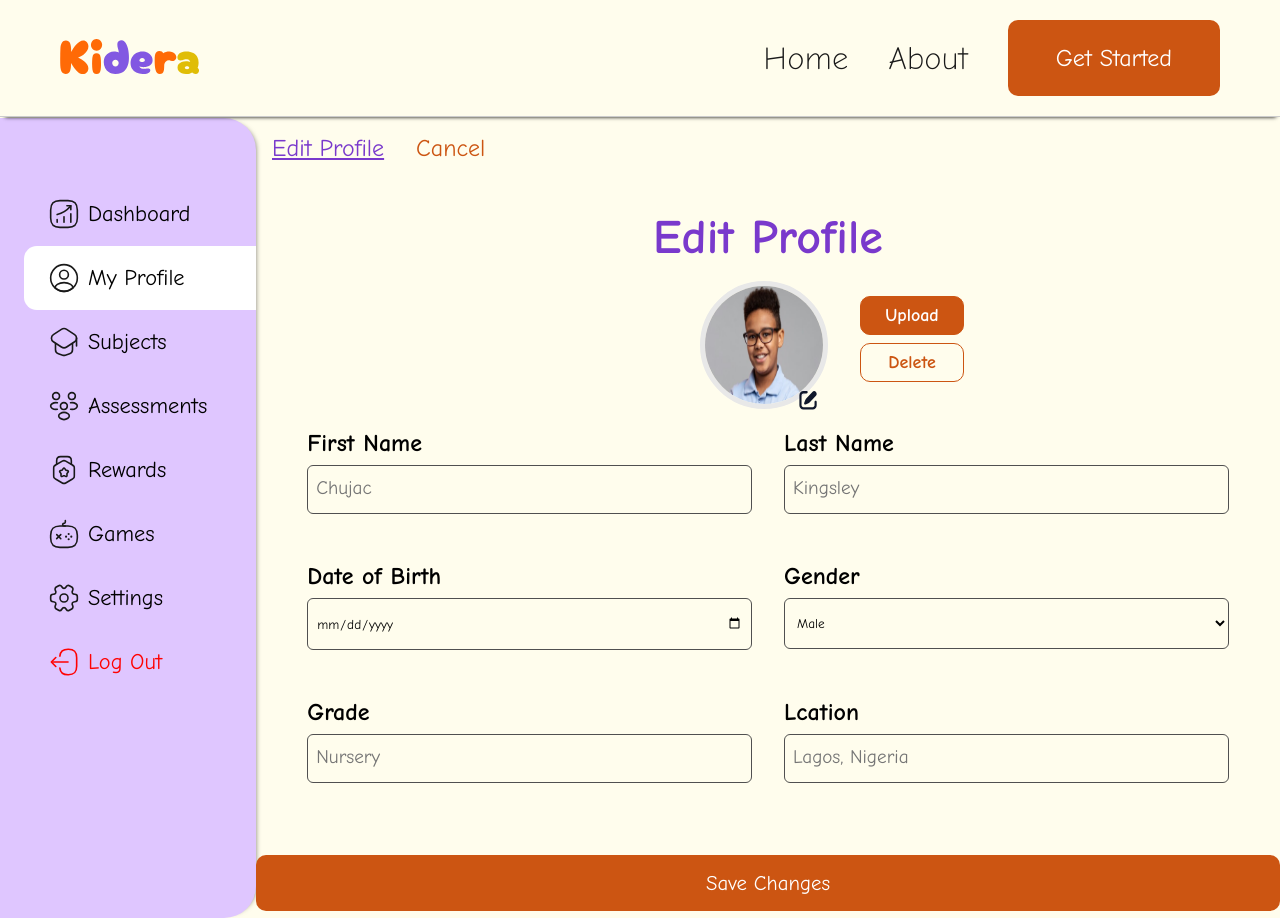
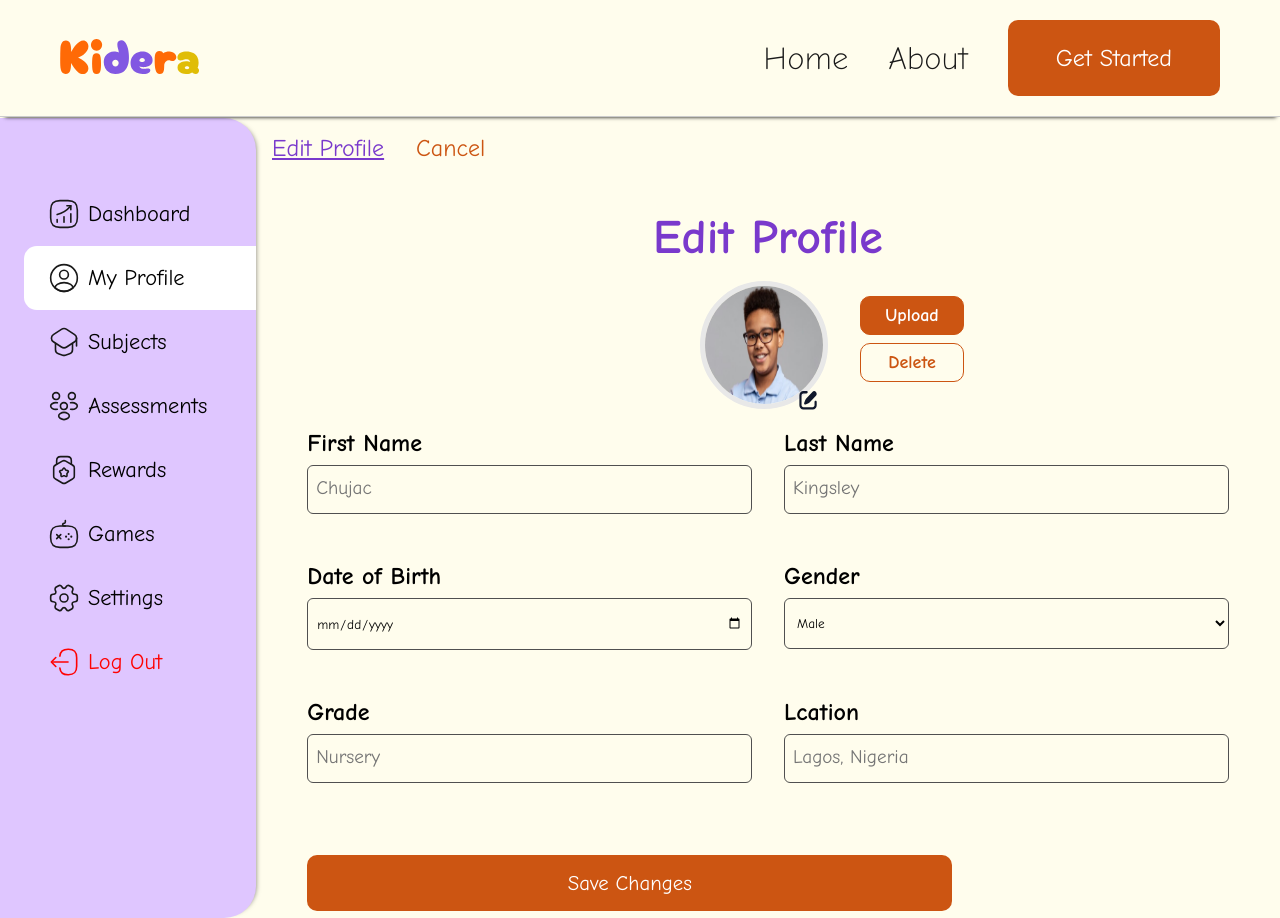
Before and after one commit to GenesysLearnable/LMS-K-FE-12, a React (Vite) app: page /dashboard/profile in a window 1280 px wide. Built offline with nearby package versions, Linux system fonts and the light colour scheme.

Commit message:
Ch: Updates

```diff
--- a/src/pages/DashPages/Games/Games.jsx
+++ b/src/pages/DashPages/Games/Games.jsx
@@ -17,7 +17,7 @@ export default function Game() {
           <p className={styles.text}>Unlock more coins to access</p>
           <p>these amazing games</p>
 
-          <Link to="/gamesII">
+          <Link to="/gdashboard/subjects">
             <button className={styles.gameButton}>
               <span>Take a course </span>
               <span>
--- a/src/pages/DashPages/Profile/Profile.css
+++ b/src/pages/DashPages/Profile/Profile.css
@@ -125,7 +125,8 @@
 }
 
 .edit-form--button {
-  width: 100%;
+  width: 70%;
+  margin: 0 auto;
   border-radius: 0.625rem;
   background-color: rgba(204, 85, 18, 1);
   border: none;
@@ -136,3 +137,8 @@
   margin-top: 1.5rem;
   cursor: pointer;
 }
+
+.edit-form-btn--container {
+  width: 90%;
+  margin: 0 auto;
+}
--- a/src/pages/DashPages/Profile/Profile.jsx
+++ b/src/pages/DashPages/Profile/Profile.jsx
@@ -50,7 +50,7 @@ const UserProfile = () => {
             />
           </div>
 
-          <div>
+          <div className="edit-form-btn--container">
             <Link to="">
               <button className="edit-form--button">Save Changes</button>
             </Link>
```
